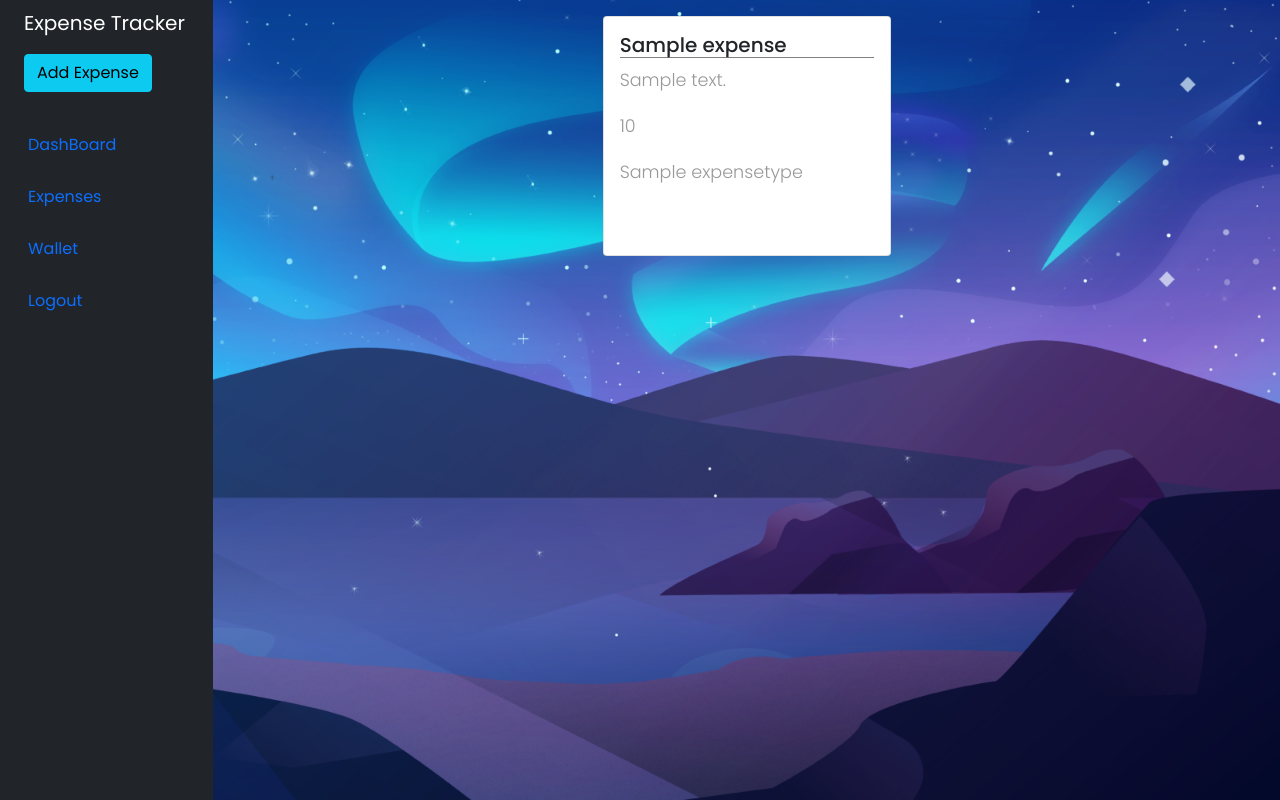
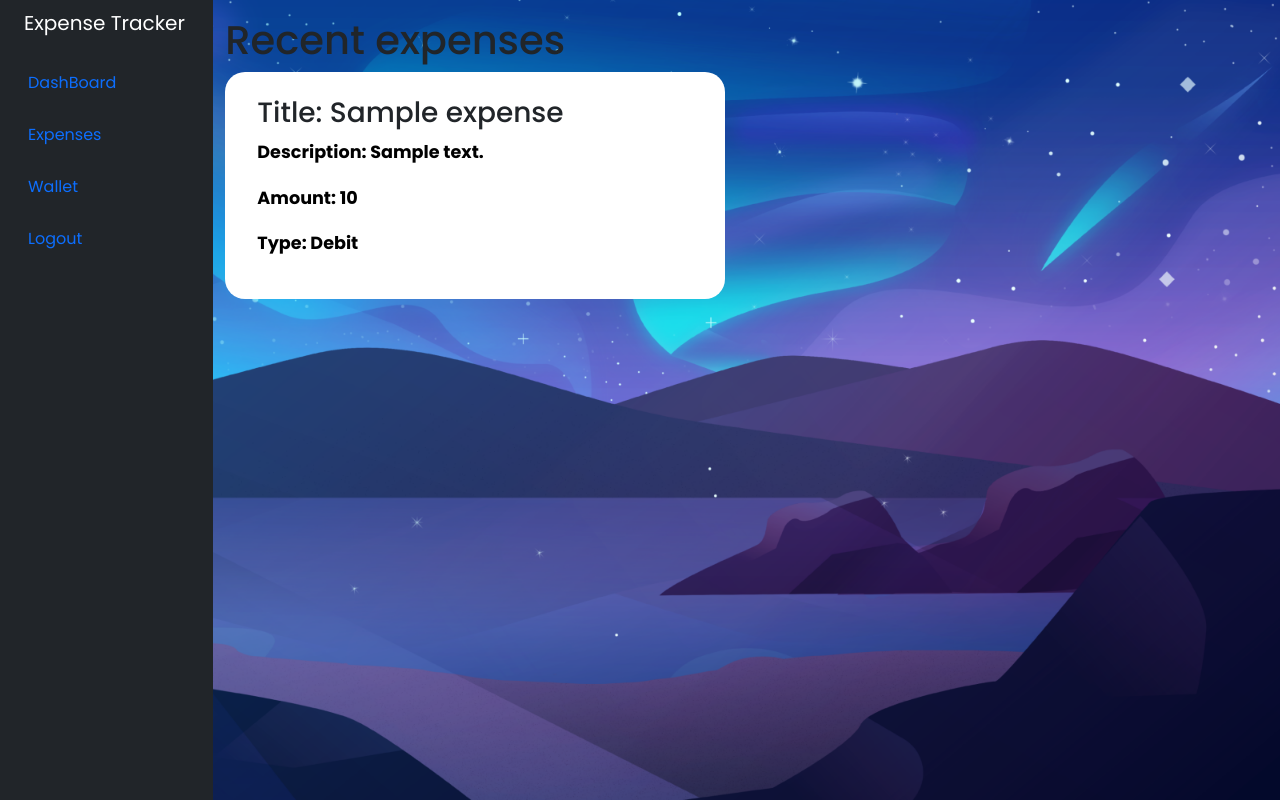
Before and after one commit to IBM-EPBL/IBM-Project-12596-1659454647, a Flask app: template app/templates/expense.html in a window 1280 px wide. Run offline with Flask 2, Linux system fonts and the light colour scheme; the template is opened without the code that fills it: most values are stand-ins (such as "Sample title", 1, 10 or a date in 2020).

Commit message:
updated adding expenses

```diff
--- a/app/app.py
+++ b/app/app.py
@@ -22,7 +22,7 @@ def rewrite(url):
 def login_required(f):
     @wraps(f)
     def decorated_function(*args, **kwargs):
-        if "id" not in session:
+        if "username" not in session:
             return redirect(url_for('login'))
         return f(*args, **kwargs)
     return decorated_function
@@ -34,12 +34,12 @@ def root():
 
 
 @app.route('/user/<id>')
-@login_required
+# @login_required
 def user_info(id):
     with sql.connect('inventorymanagement.db') as con:
         con.row_factory = sql.Row
         cur = con.cursor()
-        cur.execute(f'SELECT * FROM users WHERE email="{id}"')
+        cur.execute(f'SELECT * FROM users')
         user = cur.fetchall()
     return render_template("user_info.html", user=user[0])
 
@@ -53,7 +53,7 @@ def login():
         un = request.form['username']
         pd = request.form['password_1']
         print(un, pd)
-        sql = "SELECT * FROM users WHERE email =? AND password=?"
+        sql = "SELECT * FROM users WHERE username =? AND password=?"
         stmt = ibm_db.prepare(conn, sql)
         ibm_db.bind_param(stmt, 1, un)
         ibm_db.bind_param(stmt, 2, pd)
@@ -61,16 +61,14 @@ def login():
         account = ibm_db.fetch_assoc(stmt)
         print(account)
         if account:
-            session['loggedin'] = True
-            session['id'] = account['EMAIL']
-            userid = account['EMAIL']
             session['username'] = account['USERNAME']
-            msg = 'Logged in successfully !'
-
-            return rewrite('/dashboard')
+            session['email'] = account['EMAIL']
+            return redirect('/dashboard')
         else:
             msg = 'Incorrect username / password !'
-    return render_template('login.html', msg=msg)
+        return render_template('login.html', msg=msg)
+    else:
+        return render_template('login.html')
 
 
 @app.route('/signup', methods=['POST', 'GET'])
@@ -80,53 +78,34 @@ def signup():
         username = request.form['username']
         email = request.form['email']
         pw = request.form['password']
-        sql = 'SELECT * FROM users WHERE email =?'
+        sql = 'SELECT * FROM users WHERE username =?'
         stmt = ibm_db.prepare(conn, sql)
-        ibm_db.bind_param(stmt, 1, email)
+        ibm_db.bind_param(stmt, 1, username)
         ibm_db.execute(stmt)
         acnt = ibm_db.fetch_assoc(stmt)
-        print(acnt)
-
         if acnt:
             mg = 'Account already exits!!'
-
-        elif not re.match(r'[^@]+@[^@]+\.[^@]+', email):
-            mg = 'Please enter the avalid email address'
-        elif not re.match(r'[A-Za-z0-9]+', username):
-            ms = 'name must contain only character and number'
+            return render_template('signup.html', meg=mg)
         else:
-            insert_sql = 'INSERT INTO users (USERNAME,FIRSTNAME,LASTNAME,EMAIL,PASSWORD) VALUES (?,?,?,?,?)'
+            insert_sql = 'INSERT INTO users (USERNAME,EMAIL,PASSWORD) VALUES (?,?,?)'
             pstmt = ibm_db.prepare(conn, insert_sql)
             ibm_db.bind_param(pstmt, 1, username)
-            ibm_db.bind_param(pstmt, 2, "firstname")
-            ibm_db.bind_param(pstmt, 3, "lastname")
-            # ibm_db.bind_param(pstmt,4,"123456789")
-            ibm_db.bind_param(pstmt, 4, email)
-            ibm_db.bind_param(pstmt, 5, pw)
-            print(pstmt)
+            ibm_db.bind_param(pstmt, 2, email)
+            ibm_db.bind_param(pstmt, 3, pw)
             ibm_db.execute(pstmt)
-            mg = 'You have successfully registered click login!'
-            message = Mail(
-                from_email=os.environ.get('MAIL_DEFAULT_SENDER'),
-                to_emails=email,
-                subject='New SignUp',
-                html_content='<p>Hello, Your Registration was successfull. <br><br> Thank you for choosing us.</p>')
 
-            sg = SendGridAPIClient(
-                api_key=os.environ.get('SENDGRID_API_KEY'))
+            session['username'] = username
+            session['email'] = email
 
-            response = sg.send(message)
-            print(response.status_code, response.body)
-            return render_template("login.html", meg=mg)
+            return redirect('/dashoard')
 
-    elif request.method == 'POST':
-        msg = "fill out the form first!"
-    return render_template("signup.html", meg=mg)
+    else:
+        return render_template("signup.html", meg=mg)
 
 
 @app.route('/dashboard', methods=['POST', 'GET'])
 @login_required
-def dashBoard():
+def dashboard():
     return render_template('dashboard.html')
 
 
@@ -134,29 +113,44 @@ def dashBoard():
 @login_required
 def expense():
     if request.method == "GET":
-        sql = "SELECT * FROM expenses"
-        stmt = ibm_db.exec_immediate(conn, sql)
+        sql = "SELECT * FROM expenses WHERE user_email = ? ORDER BY datetime DESC LIMIT 10"
+        stmt = ibm_db.prepare(conn, sql)
+        ibm_db.bind_param(stmt, 1, session['email'])
+        ibm_db.execute(stmt)
+
         expenses = []
-        dictionary = ibm_db.fetch_assoc(stmt)
-        print(dictionary)
-        while dictionary != False:
-            expenses.append(dictionary)
-            dictionary = ibm_db.fetch_assoc(stmt)
+        record = ibm_db.fetch_assoc(stmt)
+
+        while record != False:
+            print(record)
+            expenses.append(record)
+            record = ibm_db.fetch_assoc(stmt)
 
         return render_template('expense.html', expenses=expenses)
+
     if request.method == "POST":
         title = request.form['title']
         description = request.form['description']
         amount = request.form['Amount']
-        expenseType = request.form['exampleRadios']
-        insert_sql = 'INSERT INTO expenses (title,description,amount,expensetype) VALUES (?,?,?,?)'
+        expenseType = int(request.form['expense-type'])
+
+        dateTime = datetime.now()
+
+        insert_sql = 'INSERT INTO expenses (user_email, title,description,amount, credit, datetime) VALUES (?, ?,?,?,?, ?)'
         pstmt = ibm_db.prepare(conn, insert_sql)
-        ibm_db.bind_param(pstmt, 1, title)
-        ibm_db.bind_param(pstmt, 2, description)
-        ibm_db.bind_param(pstmt, 3, amount)
-        ibm_db.bind_param(pstmt, 4, expenseType)
+        ibm_db.bind_param(pstmt, 1, session['email'])
+        ibm_db.bind_param(pstmt, 2, title)
+        ibm_db.bind_param(pstmt, 3, description)
+        ibm_db.bind_param(pstmt, 4, amount)
+        ibm_db.bind_param(pstmt, 5, expenseType == 1)
+        ibm_db.bind_param(pstmt, 6, dateTime)
         ibm_db.execute(pstmt)
         return redirect(url_for('expense'))
+
+@app.route('/logout')
+def logout():
+  session.clear()
+  return redirect('/login')
 
 
 if __name__ == '__main__':
--- a/app/templates/expense.html
+++ b/app/templates/expense.html
@@ -6,6 +6,22 @@
   <meta http-equiv="X-UA-Compatible" content="IE=edge" />
   <meta name="viewport" content="width=device-width, initial-scale=1.0" />
   <title>Expense</title>
+
+  <style>
+    .custom-card {
+      background-color: #fff;
+      padding: 1.5rem 2rem;
+      border-radius: 20px;
+      margin-bottom: 2rem;
+      max-width: 500px;
+    }
+
+    .custom-card p {
+      color: #000;
+      font-weight: 700;
+    }
+  </style>
+
   <!-- Latest compiled and minified CSS -->
 
   <link href="https://cdn.jsdelivr.net/npm/bootstrap@5.0.2/dist/css/bootstrap.min.css" rel="stylesheet"
@@ -26,42 +42,44 @@
             <a href="/" class="d-flex align-items-center pb-3 mb-md-0 me-md-auto text-white text-decoration-none">
                 <span class="fs-5 d-none d-sm-inline">Expense Tracker</span>
             </a>
-
-                <button type="button" class="btn btn-info" data-bs-toggle="modal" data-bs-target="#exampleModal">Add Expense</button>
-                <ul  class="nav nav-pills flex-column mt-4 mb-sm-auto mb-0  align-items-sm-start" id="menu">
+            <ul  class="nav nav-pills flex-column mb-sm-auto mb-0  align-items-sm-start" id="menu">
                 <li class="nav-item">
-                        <a href="{{url_for('dashBoard')}}" class="nav-link align-middle px-0">
+                    <a href="{{ url_for('dashboard') }}" class="nav-link align-middle px-0">
                         <i class="fs-4 bi-house"></i> <span class="ms-1 d-none d-sm-inline">DashBoard</span>
                     </a>
                 </li>
                 <li>
-                        <a href="#"  class="nav-link px-0 align-middle">
+                    <a href="{{url_for('expense') }}"  class="nav-link px-0 align-middle">
                         <i class="fs-4 bi-speedometer2"></i> <span class="ms-1 d-none d-sm-inline">Expenses</span> </a>
                 </li>
                 <li>
-                        <a href="#" class="nav-link px-0 align-middle">
+                    <a href="{{ url_for('wallet') }}" class="nav-link px-0 align-middle">
                         <i class="fs-4 bi-table"></i> <span class="ms-1 d-none d-sm-inline">Wallet</span></a>
                 </li>
                 <li>
-                        <a href="#" class="nav-link px-0 align-middle">
+                    <a href="{{ url_for('logout') }}" class="nav-link px-0 align-middle">
                         <i class="fs-4 bi-people"></i> <span class="ms-1 d-none d-sm-inline">Logout</span> </a>
                 </li>
             </ul>
             <hr>
         </div>
     </div>
-        <div style="display:flex; justify-content:space-around; " class="col py-3">
+        <div class="expense-container col py-3">
+            <h1>Recent expenses</h1>
+            <div>
               {% for expense in expenses %}
-
-            <div class="card" style="width: 18rem; height: 15rem;">
-                <div class="card-body">
-                  <h5 style="border-bottom:1px solid gray ;" class="card-title">{{expense.TITLE}}</h5>
-                  <p class="card-text">{{expense.DESCRIPTION}}</p>
-                  <p  class="card-text">{{expense.AMOUNT}}</p>
-                  <p class="card-text">{{expense.EXPENSETYPE}}</p>
-                </div>
+                <div class="custom-card">
+                  <h3>Title: {{ expense.TITLE }}</h3>
+                  <p>Description: {{ expense.DESCRIPTION }}</p>
+                  <p>Amount: <strong>{{ expense.AMOUNT }}</strong></p>
+                    {% if expense.CREDIT == True %}
+                      <p>Type: Credit</p>
+                    {% else %}
+                      <p>Type: Debit</p>
+                    {% endif %}
                 </div>
               {% endfor %}
+            </div>
         </div>
     </div>
 </div>
@@ -104,29 +122,15 @@
                     <div class="col-sm-9">
 
                     <div class="form-check">
-                        <input class="form-check-input" type="radio" name="exampleRadios" id="exampleRadios1" value="Housing">
+                        <input class="form-check-input" type="radio" name="expense-type" id="exampleRadios1" value="0">
                         <label class="form-check-label" for="exampleRadios1">
-                          Housing
+                          Debit
                         </label>
                       </div>
                       <div class="form-check">
-                        <input class="form-check-input" type="radio" name="exampleRadios" id="exampleRadios2" value="Transportation">
-                        <label class="form-check-label" for="exampleRadios2">
-                            Transportation
-                        </label>
-                      </div>
-
-                      <div class="form-check">
-                        <input class="form-check-input" type="radio" name="exampleRadios" id="exampleRadios3" value="Food">
-                        <label class="form-check-label" for="exampleRadios2">
-                            Food
-                        </label>
-                      </div>
-
-                      <div class="form-check">
-                        <input class="form-check-input" type="radio" name="exampleRadios" id="exampleRadios4" value="Utilities">
-                        <label class="form-check-label" for="exampleRadios2">
-                            Utilities
+                        <input class="form-check-input" type="radio" name="expense-type" id="exampleRadios1" value="1">
+                        <label class="form-check-label" for="exampleRadios1">
+                          Credit
                         </label>
                       </div>
                     </div>
```
Also changed, not shown: app/templates/dashboard.html (+4 -4 lines). Lines whose indentation alone changed are shown as unchanged.
